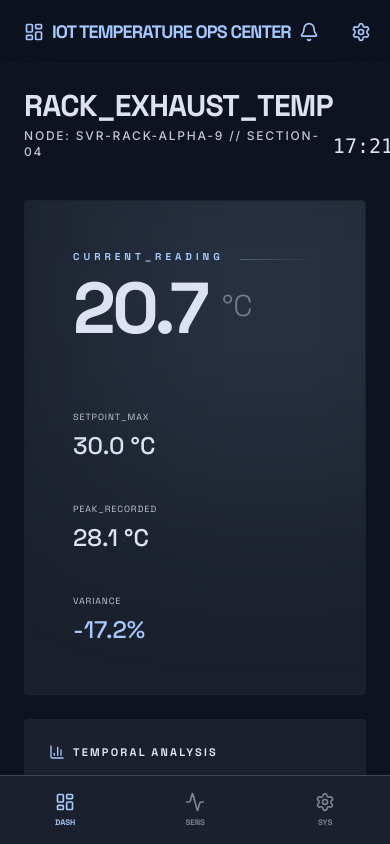
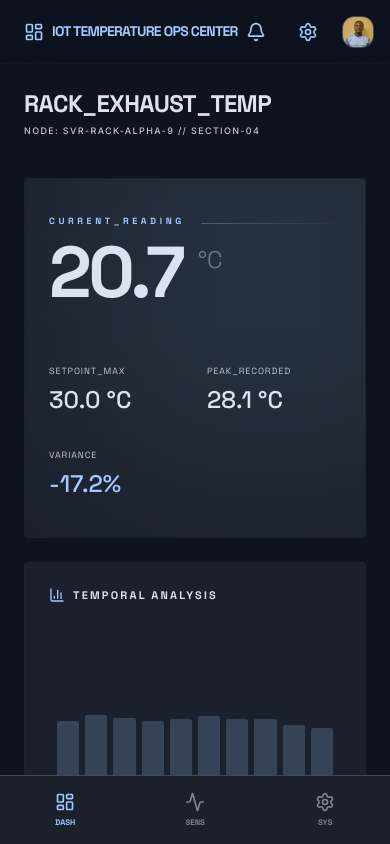
Before and after one commit to Jeyzimtech/Smart-Dashboard, a React (Vite) app: page / in a window 390 px wide. Shown: the top 844 px of the page. Built offline with nearby package versions, Linux system fonts and the light colour scheme.

Commit message:
style: optimize mobile responsiveness and prevent header overflow

```diff
--- a/src/App.jsx
+++ b/src/App.jsx
@@ -131,13 +131,13 @@ const App = () => {
         {isCritical && <div className="absolute inset-0 pointer-events-none z-10 bg-error/5 animate-pulse border-4 border-error/20"></div>}
 
         <div className="p-6 max-w-[1600px] mx-auto grid grid-cols-12 gap-6 relative z-20">
-          <div className="col-span-12 flex justify-between items-end mb-4">
+          <div className="col-span-12 flex flex-col sm:flex-row justify-between items-start sm:items-end mb-4 gap-2 sm:gap-4">
             <div className="space-y-1">
-              <h1 className="text-3xl font-headline font-bold tracking-tight text-on-surface uppercase">Rack_Exhaust_Temp</h1>
-              <p className="text-xs text-on-surface-variant font-medium uppercase tracking-[0.15em]">Node: SVR-RACK-ALPHA-9 // Section-04</p>
+              <h1 className="text-2xl sm:text-3xl font-headline font-bold tracking-tight text-on-surface uppercase whitespace-nowrap overflow-hidden text-ellipsis">Rack_Exhaust_Temp</h1>
+              <p className="text-[9px] sm:text-xs text-on-surface-variant font-medium uppercase tracking-[0.15em]">Node: SVR-RACK-ALPHA-9 // Section-04</p>
             </div>
-            <div className="text-right">
-              <p className="text-xl font-headline font-medium text-on-surface font-mono">{currentTime}</p>
+            <div className="text-left sm:text-right hidden sm:block">
+              <p className="text-lg sm:text-xl font-headline font-medium text-on-surface font-mono">{currentTime}</p>
             </div>
           </div>
 
--- a/src/components/Metrics.jsx
+++ b/src/components/Metrics.jsx
@@ -2,22 +2,22 @@ import React from 'react';
 import { Activity } from 'lucide-react';
 
 export const MetricHero = ({ temperature, isCritical, peakTemp }) => (
-  <div className={`rounded-lg p-12 relative overflow-hidden min-h-[480px] flex flex-col justify-center border transition-all duration-500 ${isCritical ? 'bg-error-container/20 border-error/30' : 'bg-surface-container border-outline-variant/5'}`}>
+  <div className={`rounded-lg p-6 sm:p-12 relative overflow-hidden min-h-[360px] sm:min-h-[480px] flex flex-col justify-center border transition-all duration-500 ${isCritical ? 'bg-error-container/20 border-error/30' : 'bg-surface-container border-outline-variant/5'}`}>
     <div className={`absolute -top-24 -right-24 w-96 h-96 blur-[100px] rounded-full transition-colors duration-1000 ${isCritical ? 'bg-error/20' : 'bg-primary/10'}`}></div>
     <div className="relative z-10">
       <div className="flex items-baseline gap-4">
-        <span className={`text-[10px] font-headline tracking-[0.4em] uppercase font-bold ${isCritical ? 'text-error' : 'text-primary'}`}>Current_Reading</span>
+        <span className={`text-[9px] sm:text-[10px] font-headline tracking-[0.4em] uppercase font-bold ${isCritical ? 'text-error' : 'text-primary'}`}>Current_Reading</span>
         <div className={`h-[1px] flex-grow bg-gradient-to-r to-transparent ${isCritical ? 'from-error/30' : 'from-primary/30'}`}></div>
       </div>
-      <div className="flex items-start gap-4 mt-4">
-        <span className={`text-7xl sm:text-9xl md:text-[10rem] lg:text-[12rem] leading-[0.8] font-headline font-extrabold tracking-tighter transition-colors duration-500 ${isCritical ? 'text-error' : 'text-on-surface'}`}>
+      <div className="flex items-start gap-4 mt-2 sm:mt-4">
+        <span className={`text-6xl xs:text-7xl sm:text-9xl md:text-[10rem] lg:text-[12rem] leading-[0.8] font-headline font-extrabold tracking-tighter transition-colors duration-500 ${isCritical ? 'text-error' : 'text-on-surface'}`}>
           {temperature.toFixed(1)}
         </span>
         <div className="pt-2 sm:pt-6 space-y-4">
-          <span className="text-3xl sm:text-6xl font-headline font-light text-on-surface-variant/50">°C</span>
+          <span className="text-2xl sm:text-6xl font-headline font-light text-on-surface-variant/50">°C</span>
         </div>
       </div>
-      <div className="grid grid-cols-1 sm:grid-cols-3 gap-8 mt-16 max-w-2xl">
+      <div className="grid grid-cols-2 sm:grid-cols-3 gap-6 sm:gap-8 mt-12 sm:mt-16 max-w-2xl">
         <MetricSmall label="Setpoint_Max" value="30.0 °C" />
         <MetricSmall label="Peak_Recorded" value={`${peakTemp.toFixed(1)} °C`} />
         <MetricSmall
--- a/src/components/Navigation.jsx
+++ b/src/components/Navigation.jsx
@@ -6,7 +6,7 @@ export const Navbar = ({ isCritical, showNotifPanel, toggleNotif }) => (
     <div className="flex items-center gap-8">
       <div className="flex items-center gap-2">
         <LayoutDashboard className="text-primary w-5 h-5" />
-        <span className="text-lg font-bold tracking-tighter text-primary font-headline uppercase whitespace-nowrap">IoT Temperature Ops Center</span>
+        <span className="text-[14px] sm:text-lg font-bold tracking-tighter text-primary font-headline uppercase whitespace-nowrap overflow-hidden text-ellipsis max-w-[180px] xs:max-w-none">IoT Temperature Ops Center</span>
       </div>
       <div className="hidden md:flex gap-6 items-center text-[10px] tracking-widest font-headline uppercase">
         <a className="text-primary font-bold border-b-2 border-primary py-5" href="#">RACK ANALYSIS</a>
--- a/tailwind.config.js
+++ b/tailwind.config.js
@@ -62,6 +62,14 @@ export default {
               "xl": "0.5rem",
               "full": "0.75rem"
       },
+      "screens": {
+        "xs": "375px",
+        "sm": "640px",
+        "md": "768px",
+        "lg": "1024px",
+        "xl": "1280px",
+        "2xl": "1536px",
+      },
       "fontFamily": {
               "headline": ["Space Grotesk"],
               "body": ["Inter"],
```
